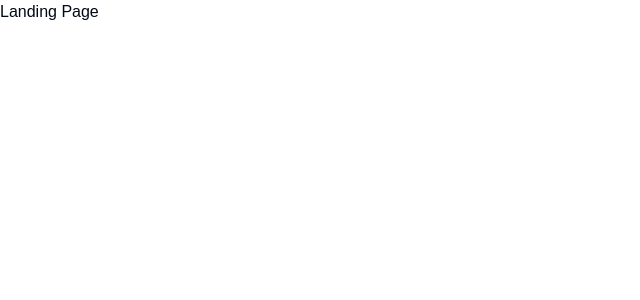
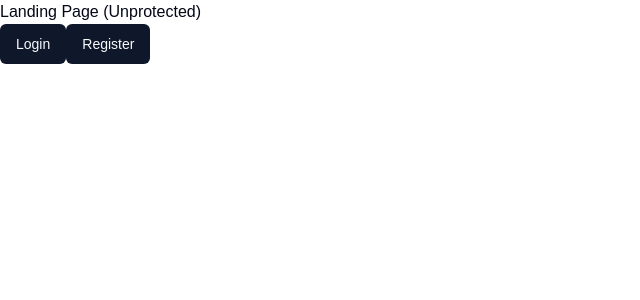
Before and after one commit to haitaa/Saas-AI-Platform, a Next.js app: page / in a window 1280 px wide. Shown: the top 300 px of the page, without its empty margins (0-640 px from the left). Built offline with nearby package versions, Linux system fonts and the light colour scheme.

Commit message:
Clerk Authentication

```diff
--- /dev/null
+++ b/app/(auth)/(routes)/sign-in/[[...sign-in]]/page.tsx
@@ -0,0 +1,7 @@
+import { SignIn } from "@clerk/nextjs";
+
+const SignInPage = () => {
+  return <SignIn />;
+};
+
+export default SignInPage;
--- /dev/null
+++ b/app/(auth)/(routes)/sign-up/[[...sign-up]]/page.tsx
@@ -0,0 +1,7 @@
+import { SignUp } from "@clerk/nextjs";
+
+const SignInPage = () => {
+  return <SignUp />;
+};
+
+export default SignInPage;
--- /dev/null
+++ b/app/(auth)/layout.tsx
@@ -0,0 +1,7 @@
+const AuthLayout = ({ children }: { children: React.ReactNode }) => {
+  return (
+    <div className="flex items-center justify-center h-full">{children}</div>
+  );
+};
+
+export default AuthLayout;
--- a/app/(dashboard)/(routes)/dashboard/page.tsx
+++ b/app/(dashboard)/(routes)/dashboard/page.tsx
@@ -1,10 +1,12 @@
 import { Button } from "@/components/ui/button";
+import { UserButton } from "@clerk/nextjs";
 
 const Dashboard = () => {
   return (
-    <Button variant={"destructive"} size={"lg"}>
-      Click me
-    </Button>
+    <div>
+      <p>Dashboard Page (Unprotected)</p>
+      <UserButton />
+    </div>
   );
 };
 
--- a/app/(landing)/page.tsx
+++ b/app/(landing)/page.tsx
@@ -1,5 +1,20 @@
+import { Button } from "@/components/ui/button";
+import Link from "next/link";
+
 const LandingPage = () => {
-  return <p>Landing Page</p>;
+  return (
+    <div>
+      Landing Page (Unprotected)
+      <div>
+        <Link href={"/sign-in"}>
+          <Button>Login</Button>
+        </Link>
+        <Link href={"/sign-up"}>
+          <Button>Register</Button>
+        </Link>
+      </div>
+    </div>
+  );
 };
 
 export default LandingPage;
--- a/app/layout.tsx
+++ b/app/layout.tsx
@@ -1,6 +1,7 @@
 import type { Metadata } from "next";
 import localFont from "next/font/local";
 import "./globals.css";
+import { ClerkProvider } from "@clerk/nextjs";
 
 const geistSans = localFont({
   src: "./fonts/GeistVF.woff",
@@ -24,6 +25,7 @@ export default function RootLayout({
   children: React.ReactNode;
 }>) {
   return (
+    <ClerkProvider>
       <html lang="en">
         <body
           className={`${geistSans.variable} ${geistMono.variable} antialiased`}
@@ -31,5 +33,6 @@ export default function RootLayout({
           {children}
         </body>
       </html>
+    </ClerkProvider>
   );
 }
--- a/package.json
+++ b/package.json
@@ -9,6 +9,7 @@
     "lint": "next lint"
   },
   "dependencies": {
+    "@clerk/nextjs": "^6.5.0",
     "@radix-ui/react-slot": "^1.1.0",
     "class-variance-authority": "^0.7.1",
     "clsx": "^2.1.1",
```
Also changed, not shown: middleware.ts (added, +17 -0 lines), 1 other file (tests, documents, lock files or other folders). Lines whose indentation alone changed are shown as unchanged.
